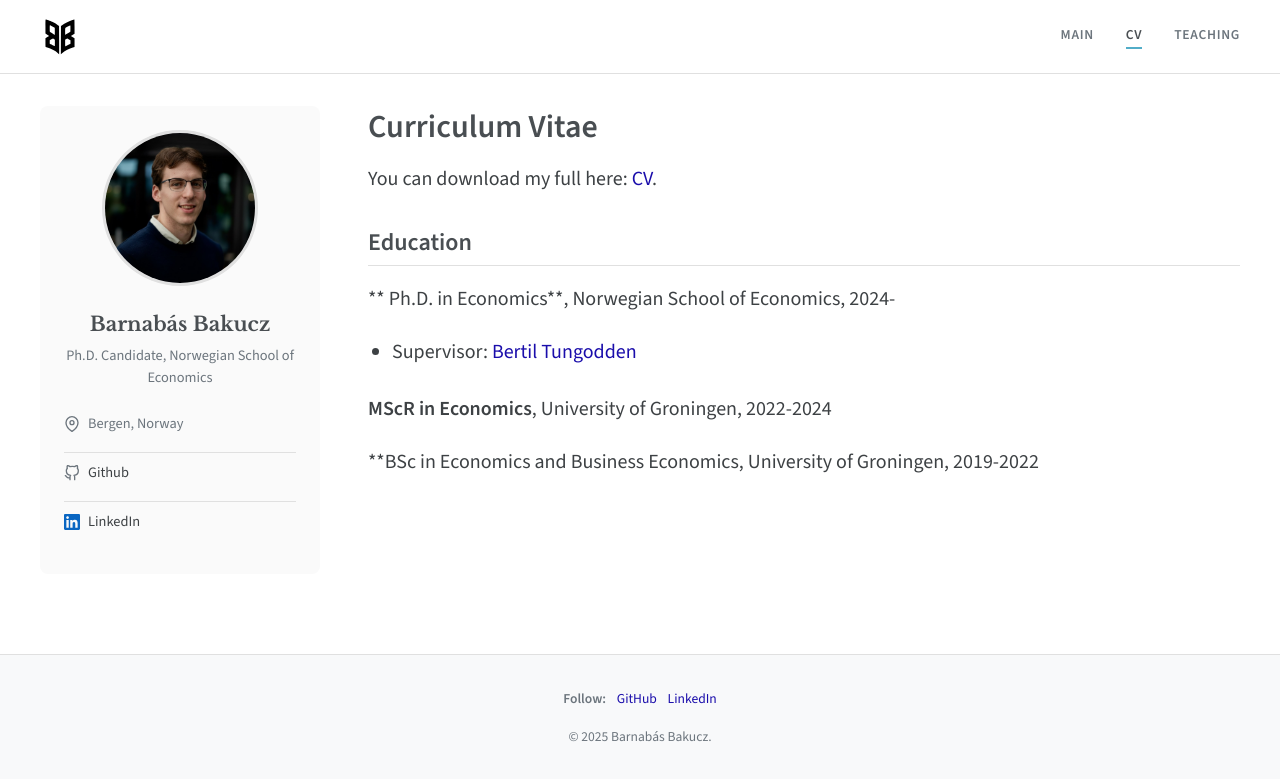
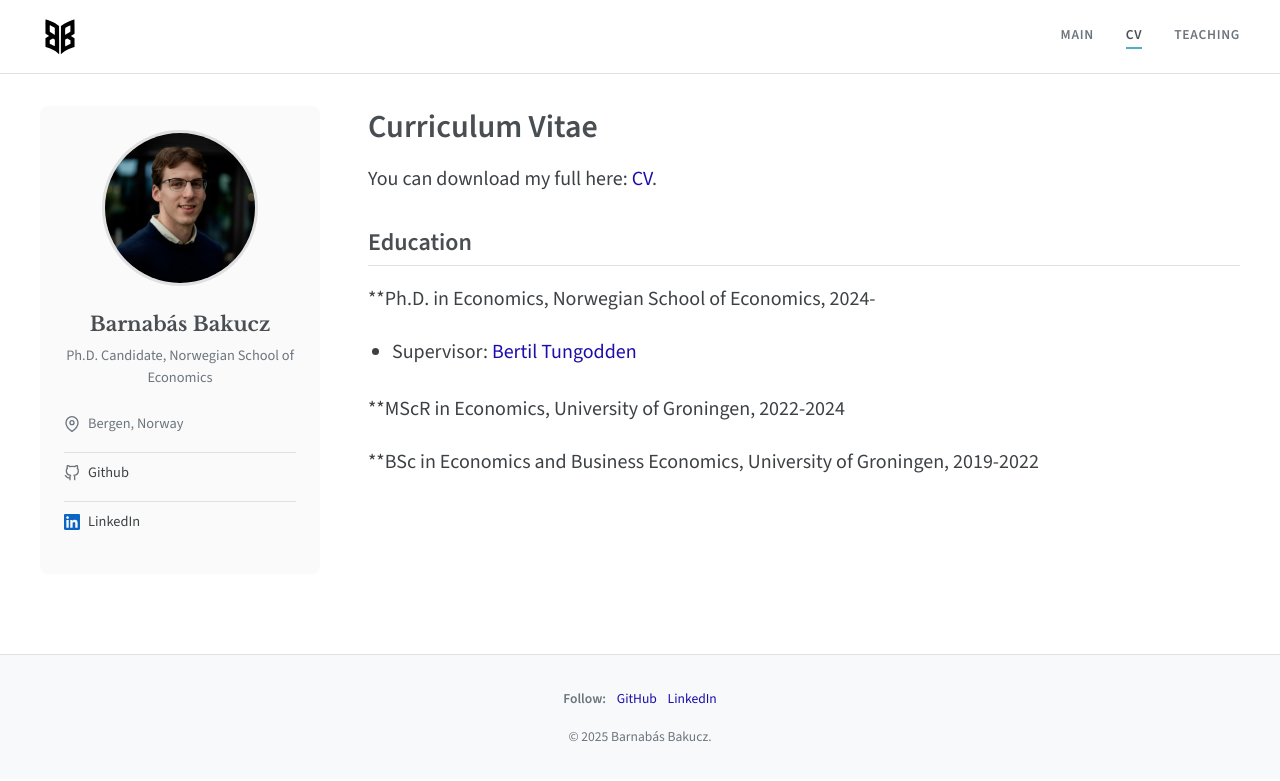
Before and after one commit to barnabas-bakucz/barnabas-bakucz.github.io, a Jekyll site: the page built from cv.md, in a window 1280 px wide. Shown: the top 781 px of the page. Built offline with Jekyll 4.4.1, drawn with Linux system fonts in a browser that asks for light colours.

Commit message:
update cv page again

```diff
--- a/cv.md
+++ b/cv.md
@@ -10,10 +10,10 @@ You can download my full here: [CV](/assets/files/cv.pdf).
 
 ## Education
 
-** Ph.D. in Economics**, Norwegian School of Economics, 2024-
+**Ph.D. in Economics, Norwegian School of Economics, 2024-
 
 * Supervisor: [Bertil Tungodden](https://sites.google.com/view/bertiltungodden/home)
 
-**MScR in Economics**, University of Groningen, 2022-2024
+**MScR in Economics, University of Groningen, 2022-2024
 
 **BSc in Economics and Business Economics, University of Groningen, 2019-2022
```
